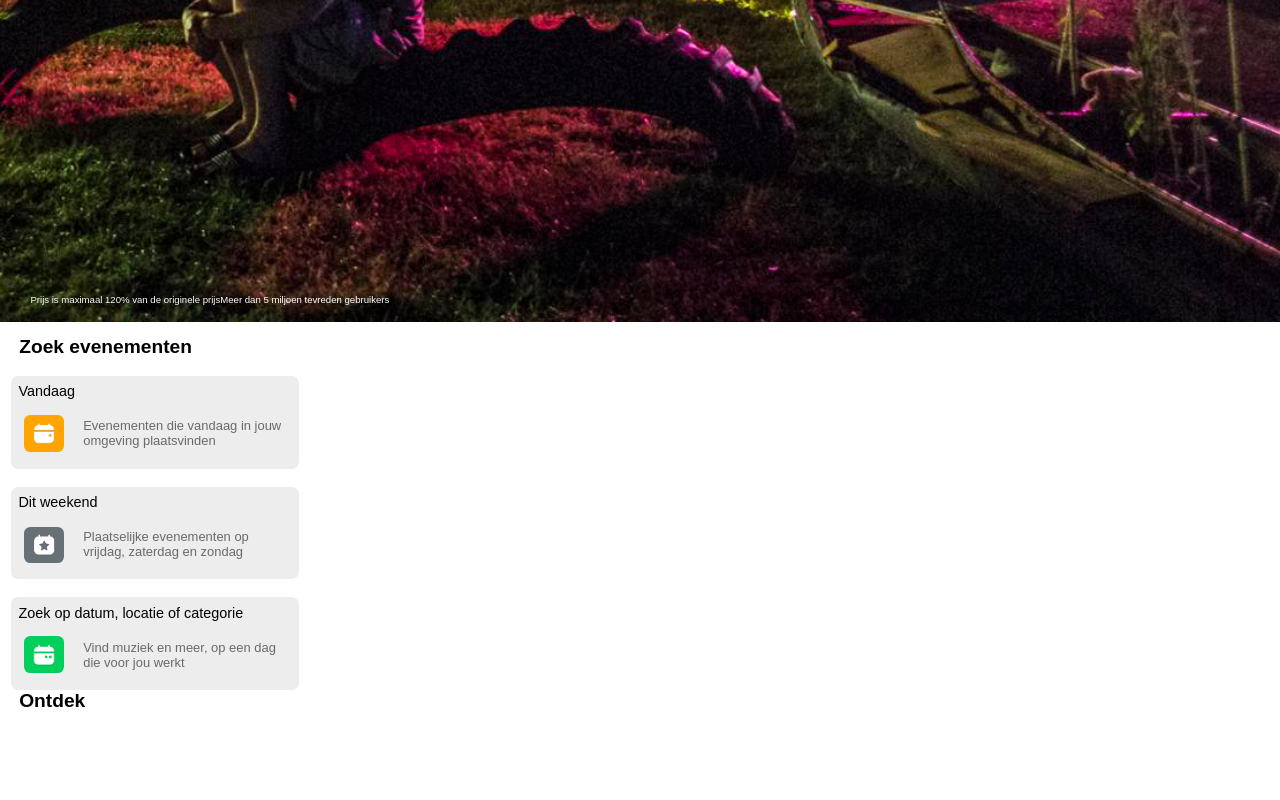
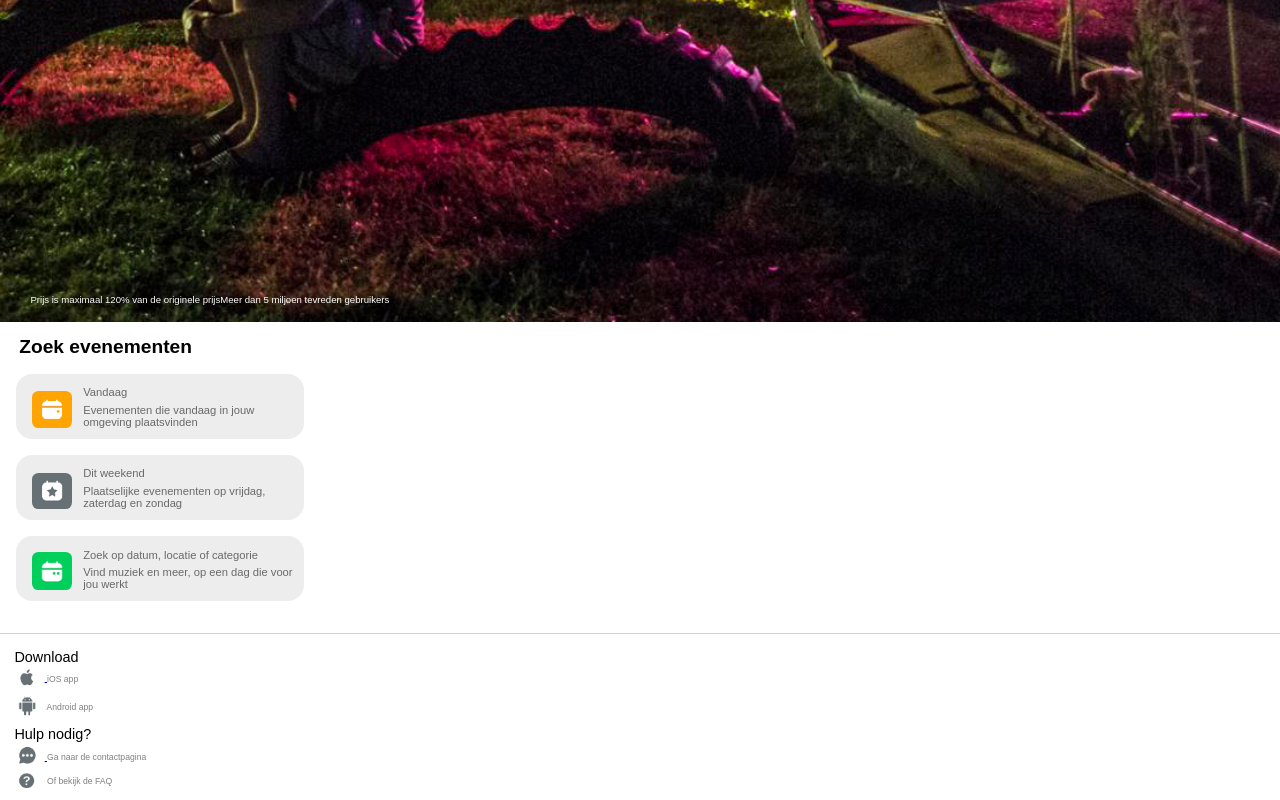
Before and after one commit to Benthe001/projectsbenthe, a plain HTML site: page index.html in a window 1280 px wide. Shown: the part 1005-1805 px from the top of the page. Before the commit the page ends 1717 px from the top, so only its background shows below. Drawn offline with Linux system fonts and the light colour scheme.

Commit message:
Add files via upload

```diff
--- a/index.html
+++ b/index.html
@@ -8,8 +8,7 @@
 
     <title>Ticketswap</title>
 
-    <link href="styles/style.css" rel="stylesheet">
-
+ <link href="styles/style.css" rel="stylesheet">
 
 </head>
 
@@ -17,7 +16,7 @@
 
 <body>
 
-    <header>
+    <header class="fullpageheader">
 
         <nav>
             <ul>
@@ -27,9 +26,11 @@
                 <li>
                     <a href="#"><img src="images/shoppingcart.png" alt="Winkelwagen"></a>
                 </li>
-                <li>
-                    <a href="#"><img src="images/morebutton.png" alt="Searchbutton"></a>
+
+                   <li>
+                    <a id='hamburger' href="#"><img src="images/morebutton.png" alt="hamburgermenu"></a>
                 </li>
+
 
             </ul>
         </nav>
@@ -62,29 +63,54 @@
 
         <section>
             <h1>Zoek evenementen</h1>
-            <ul>
+            <div class="content">
                 <a href="#"><img src="images/calender1.jpg" alt="Evenemten in omgeving">
-                    <li>Vandaag <p>Evenementen die vandaag in jouw omgeving plaatsvinden</p>
-                    </li>
+                    <p>Vandaag</p>
+                    <p>Evenementen die vandaag in jouw omgeving plaatsvinden</p>
+
                 </a>
                 <a href="#"><img src="images/calender2.png" alt="Evenemten dit weekend">
-                    <li>Dit weekend <p>Plaatselijke evenementen op vrijdag, zaterdag en zondag</p>
-                    </li>
+                    <p>Dit weekend</p>
+                    <p>Plaatselijke evenementen op vrijdag, zaterdag en zondag</p>
+
                 </a>
                 <a href="#"><img src="images/calender3.png" alt="Zoek op datum, locatie of categorie">
-                    <li>Zoek op datum, locatie of categorie<p>Vind muziek en meer, op een dag die voor jou werkt</p>
-                    </li>
+                    <p>Zoek op datum, locatie of categorie </p>
+                    <p>Vind muziek en meer, op een dag die voor jou werkt</p>
+
                 </a>
-            </ul>
+            </div>
+
         </section>
 
-        <section>
-            <h1>Ontdek</h1>
-        </section>
 
 
     </main>
     <footer>
+
+
+        <nav>
+            <ul> Download
+                <li>
+                    <a href="#"><img src="images/apple.png" alt="Link naar iOS app"> </a> iOS app
+                </li>
+                <li>
+                    <a href="#"><img src="images/android.png" alt="Link naar Android app"></a> Android app
+                </li>
+
+            </ul>
+
+             <ul> Hulp nodig?
+                <li>
+                    <a href="#"><img src="images/wolk.png" alt="Ga naar contactpagina"> </a> Ga naar de contactpagina
+                </li>
+                <li>
+                    <a href="#"><img src="images/vraagteken.png" alt="Bekijk de FAQ"></a> Of bekijk de FAQ
+                </li>
+
+            </ul>
+
+        </nav>
 
     </footer>
     <script src="scripts/script.js"></script>
--- a/scripts/script.js
+++ b/scripts/script.js
@@ -1 +1,20 @@
-// JavaScript Document
+
+
+
+
+//functie voor openen hamburgermennu
+var hamburgerMenu = document.querySelector("#hamburger");
+var header = document.querySelector('#header');
+
+function openHamburger(){
+    header = document.querySelector('hamburger');
+
+header.classList.toggle("toon header")
+}
+
+hamburgerMenu.addEventListener("click",openHamburger);
+
+//function openHamburger() {
+    //let header = document.querySelector() //.classList.toggle("fullpageheader");
+
+//hamburgerMenu.addEventListener('click', openMenu);
--- a/styles/style.css
+++ b/styles/style.css
@@ -5,139 +5,211 @@
     box-sizing: border-box;
 }
 
+/* Standaard css */
 body {
-    margin:0;
-    background-color:white;
+    margin: 0;
+    background-color: white;
 }
 
 
 h1 {
-    font-size:1.2em;
-    color:white;
-    margin:0;
-    font-family:sans-serif;
-    margin-left:1em;
+    font-size: 1.2em;
+    color: white;
+    margin: 0;
+    font-family: sans-serif;
+    margin-left: 1em;
 
 }
 
 header {
     position: absolute;
-    top:0;
-    left:0;
-    width:100%;
-    z-index:100;
+    top: 0;
+    left: 0;
+    width: 100%;
+    z-index: 100;
 }
 
+p {
+    font-family: sans-serif;
+}
+
+/* CSS voor navigatie in header */
 
 header nav ul {
-    display:flex;
+    display: flex;
+    list-style-type: none;
+
 }
 
 header nav ul li:first-of-type {
-    margin-right:auto;
+    margin-right: auto;
 }
 
 
 header nav li:first-of-type img {
     width: 6em;
-    margin-left:-2.5em;
-    margin-top:-.5em;
+    margin-left: -2.5em;
+    margin-top: -1em;
 }
 
 header nav li:nth-of-type(2) img {
     width: 2em;
-    margin-right:1em;
+    margin-right: 1em;
 }
 
 header nav li:nth-of-type(3) img {
     width: 1.5em;
-    margin-right:1em;
+    margin-right: 1em;
 }
 
-section:first-of-type {
-    position:relative;
+
+/* navigatie voor header na hamburgermenu */
+.fullpageheader {
+    background-color:white;
+    height:100%;
+    width:100%
 }
 
+/* Eerste section */
+
+section:first-of-type {
+    position: relative;
+}
+
+@media (min-width:28em) {
+    section:first-of-type h1 {
+        font-size: 1.3em;
+        width: 14em;
+    }
+
+    input:first-of-type {
+         width: 21em;
+    }
+}
+
+@media (min-width:36em) {
+    section:first-of-type h1 {
+        font-size: 10em;
+        width: 30em;
+        text-align: center;
+
+    }
+
+    input:first-of-type {
+         width:;
+    }
+}
+
+
+
+
 section:first-of-type h1 {
-    position:absolute;
-    top:50%;
-    width:14em;
-    font-size:1.3em;
+    position: absolute;
+    top: 50%;
+    width: 14em;
+    font-size: 1.3em;
     text-shadow: 3px 3px 5px #000000;
 }
 
 section:first-of-type img {
-    width:100%;
+    width: 100%;
+
 }
 
 input:first-of-type {
-    width:21em;
-    height:3em;
-    position:absolute;
-    top:71%;
-    left:6%;
-    border-radius:.5em;
-    border:0px;
+    width: 21em;
+    height: 3em;
+    position: absolute;
+    top: 71%;
+    left: 6%;
+    border-radius: .5em;
+    border: 0px;
 }
 
 section:first-of-type ul:last-of-type {
-    color:white;
-    display:flex;
-    line-height:1.5em;
-    position:absolute;
-    font-size:.6em;
-    font-family:sans-serif;
-    margin-left:-1em;
-    list-style-type:none;
+    color: white;
+    display: flex;
+    line-height: 1.5em;
+    position: absolute;
+    font-size: .6em;
+    font-family: sans-serif;
+    margin-left: -1em;
+    list-style-type: none;
     bottom: 1em;
 }
 
 
+/* Tweede section */
+
 section:nth-of-type(2) h1 {
-    color:black;
-    margin-top:.5em;
+    color: black;
+    margin-top: .5em;
 }
 
-section:nth-of-type(2) ul {
-    list-style-type:none;
-    margin:0;
+.content {
+    list-style-type: none;
+    margin: 0;
+    display: grid;
 }
 
-section:nth-of-type(2) ul a img {
-    width:2.5em;
-    margin-left:-1em;
-    margin-bottom:-5em;
-    border-radius:.4em;
+section:nth-of-type(2) div a img {
+    width: 2.5em;
+    margin: 0em 0em -2.5em 1em;
+    border-radius: .4em;
 }
 
-section:nth-of-type(2) li {
-    font-family: sans-serif;
-    font-size:.9em;
-    background-color:#ededed;
-    width:20em;
-    padding:.5em;
-    margin:0em;
-    margin-left:-2em;
-    color:black;
-    border-radius:.5em;
-
+section:nth-of-type(2) p {
+    font-size: .7em;
+    width: 19em;
+    padding: 0em;
+    border-radius: .5em;
+    color: dimgray;
+    margin-left: 6em;
+    margin-top: -0.5em;
 }
 
-section:nth-of-type(2) li:hover {
-    background-color:lightgrey;
-}
-
-section:nth-of-type(2) li p {
-    font-size:.9em;
-    color:dimgray;
-    margin-left:5em;
-    margin-top:1.5em;
+section:nth-of-type(2) a:hover {
+    background-color: lightgrey;
 }
 
 section:nth-of-type(2) a {
-    text-decoration:none;
+    text-decoration: none;
+    width: 18em;
+    background-color: #ededed;
+    border-radius: 1em;
+    margin: 1em 0 0 1em;
 }
 
 section:nth-of-type(3) h1 {
-    color:black;
+    color: black;
 }
+
+
+/* CSS footer */
+
+footer {
+    margin: 2em 0 0 0;
+    border-top: 1px solid lightgrey;
+}
+
+footer img {
+    width:3em;
+    left:0;
+    margin-bottom:-1em;
+    margin-right:.5em;
+}
+
+footer li {
+    font-size:.6em;
+    color:grey;
+    list-style-type:none;
+    margin: 0 0em 1em 0;
+}
+
+
+footer ul {
+    font-family: sans-serif;
+    font-size:.9em;
+    margin-left:0em;
+    padding:0 0 0 1em;
+}
```
Also changed, not shown: images/android.png (added), images/apple.png (added), images/vraagteken.png (added), images/webpagina_ticketswap_benthe_3.png (added), images/wolk.png (added), 1 other file.
